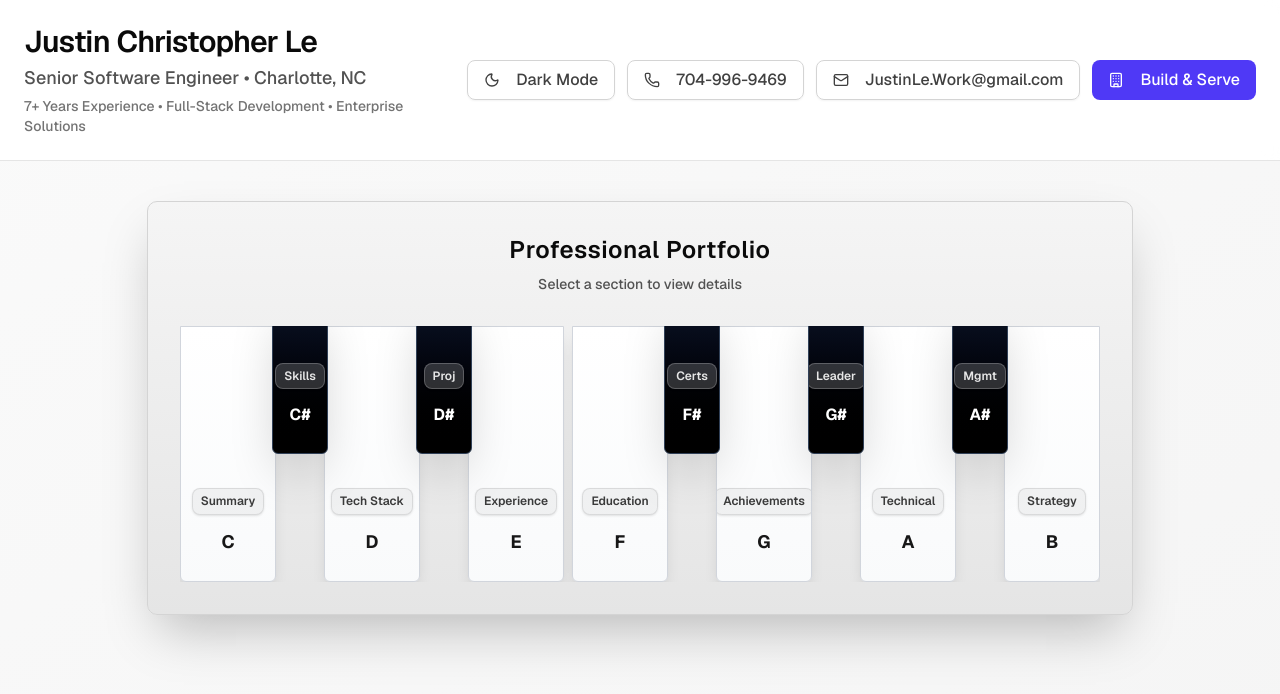
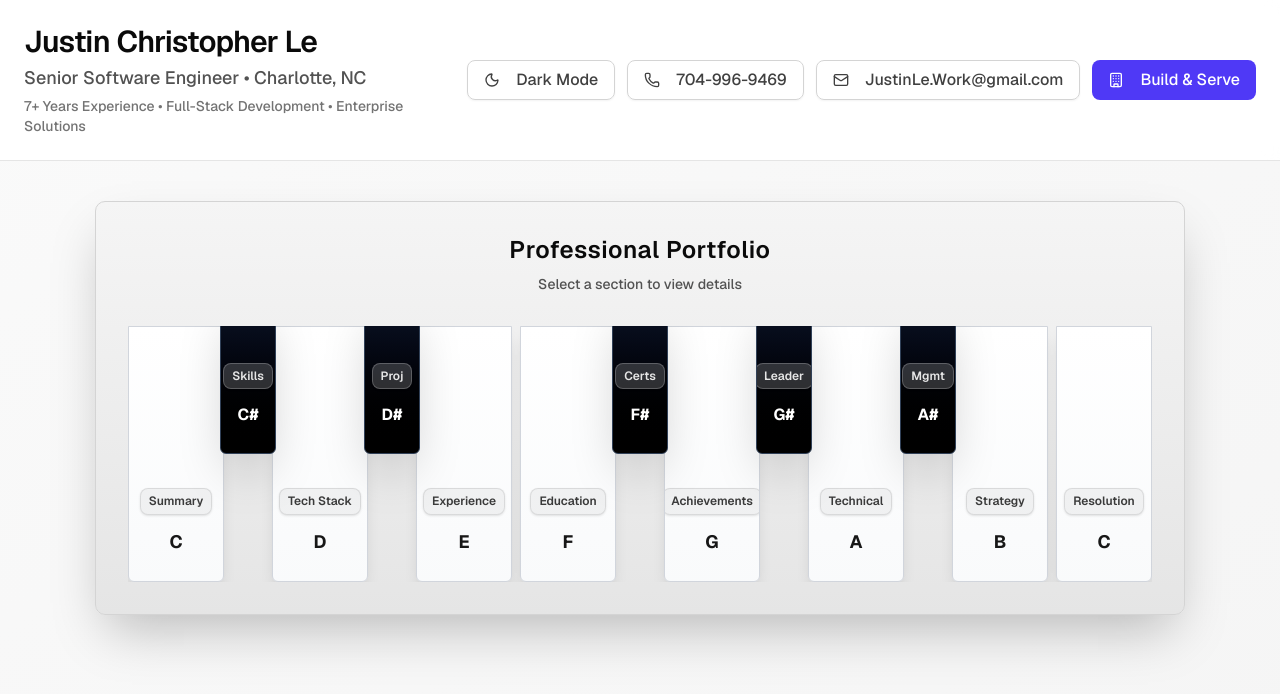
Before and after one commit to XaeartAI/Resume, a Next.js app: page / in a window 1280 px wide. Shown: the top 694 px of the page. Built offline with nearby package versions, Linux system fonts and the light colour scheme.

Commit message:
add c note

```diff
--- a/app/page.tsx
+++ b/app/page.tsx
@@ -241,6 +241,8 @@ export default function InteractiveResume() {
     { id: "technical", label: "Technical", note: "A", icon: Code },
     { id: "management", label: "Management", note: "A#", icon: Briefcase },
     { id: "strategy", label: "Strategy", note: "B", icon: Building },
+    // Final C for musical resolution
+    { id: "resolution", label: "Resolution", note: "C", icon: Award },
   ]
 
   const pianoKeys = [
@@ -256,6 +258,8 @@ export default function InteractiveResume() {
     { note: "A", isBlack: false, section: "Technical" },
     { note: "A#", isBlack: true, section: "Management" },
     { note: "B", isBlack: false, section: "Strategy" },
+    // Final C resolution key
+    { note: "C", isBlack: false, section: "Resolution" },
   ]
 
   // Map keyboard keys to piano notes. Holding Shift selects the sharp where applicable.
@@ -408,6 +412,11 @@ export default function InteractiveResume() {
           title: "Strategic Initiatives",
           content:
             "Technology roadmap planning and implementation • Legacy system modernization strategies • AI integration and automation opportunities • Performance optimization and scalability planning • Cost reduction through efficient architecture design • Innovation initiatives and emerging technology adoption • Business process improvement through technology solutions",
+        }
+      case "resolution":
+        return {
+          title: "Final C",
+          content: "I added this so that there is musical resolution.  haha",
         }
       default:
         return null
```
